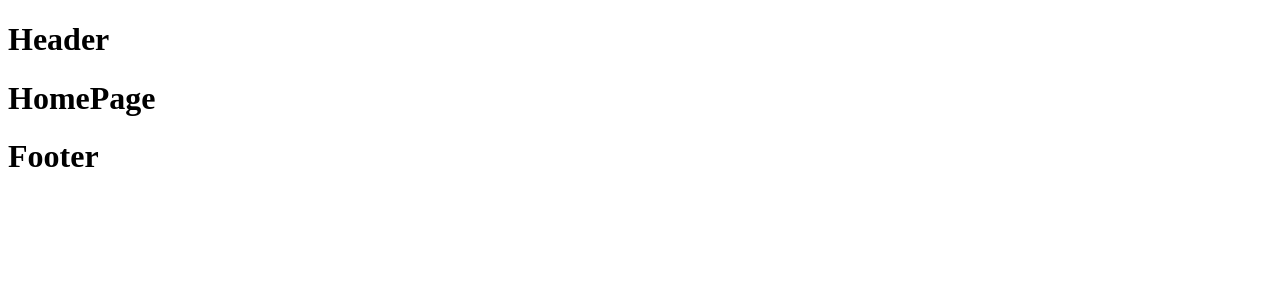
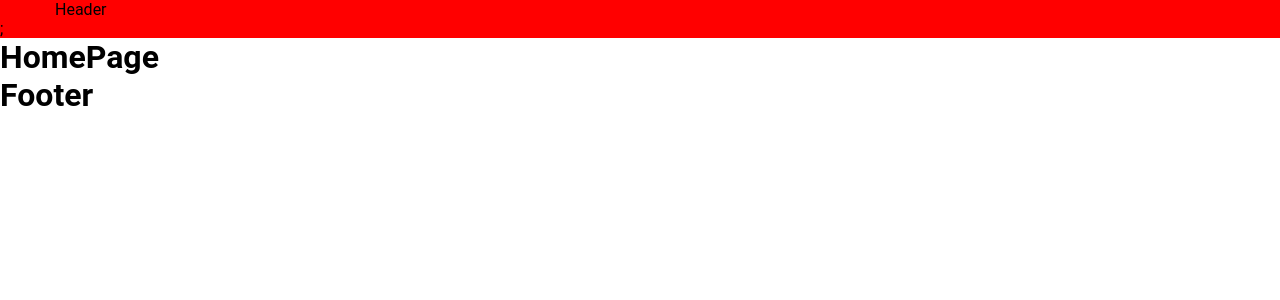
Before and after one commit to tunglvm/banmyShop, a React (Create React App) app in the folder fe/banmyshop/: page / in a window 1280 px wide. Shown: the top 300 px of the page. Built offline with nearby package versions, Linux system fonts and the light colour scheme.

Commit message:
test scss

```diff
--- a/fe/banmyshop/src/index.js
+++ b/fe/banmyshop/src/index.js
@@ -2,6 +2,7 @@
 import ReactDOM from 'react-dom/client';
 import { BrowserRouter } from "react-router-dom";
 import RouterCustom from './router';
+import './style/style.scss'; //import các thuộc tính SCSS để có thể kế thừa lại
 
 
 const root = ReactDOM.createRoot(document.getElementById('root'));
--- a/fe/banmyshop/src/pages/users/theme/header/index.js
+++ b/fe/banmyshop/src/pages/users/theme/header/index.js
@@ -1,7 +1,13 @@
 import {memo} from "react"; //PureComponent cho Function Component
+import "./style.scss";
 
 const Header = () => {
-    return <h1>Header</h1>;
+    return (
+        <div className = "header-top">
+            <div className="container" >Header</div>;
+        </div>
+    );
+
 };
 
 export default memo(Header); //tránh render lại khi props không thay đổi
--- /dev/null
+++ b/fe/banmyshop/src/pages/users/theme/header/style.scss
@@ -0,0 +1,3 @@
+.header-top {
+    background-color: red;
+}
--- /dev/null
+++ b/fe/banmyshop/src/style/pages/_all.scss
@@ -0,0 +1,21 @@
+@use "sass:map";
+@import "theme";
+
+html,body { //reset css
+    margin: 0;
+}
+
+*{
+    font-family: Roboto;
+    padding: 0;
+    margin: 0;
+}
+
+.container { //class
+    max-width: 1170px;
+    width: 100%;
+    padding-left: 15px;
+    padding-right: 15px;
+    margin: auto;
+    //background: map.get($theme-color, "main");
+}
--- /dev/null
+++ b/fe/banmyshop/src/style/pages/_theme.scss
@@ -0,0 +1,5 @@
+//common theme style
+
+$theme-color : (
+    "main": #515151
+)
--- /dev/null
+++ b/fe/banmyshop/src/style/style.scss
@@ -0,0 +1,3 @@
+//dùng để gọi các thuộc tính từ các cả file scss khác
+
+@import "./pages/all";
```
